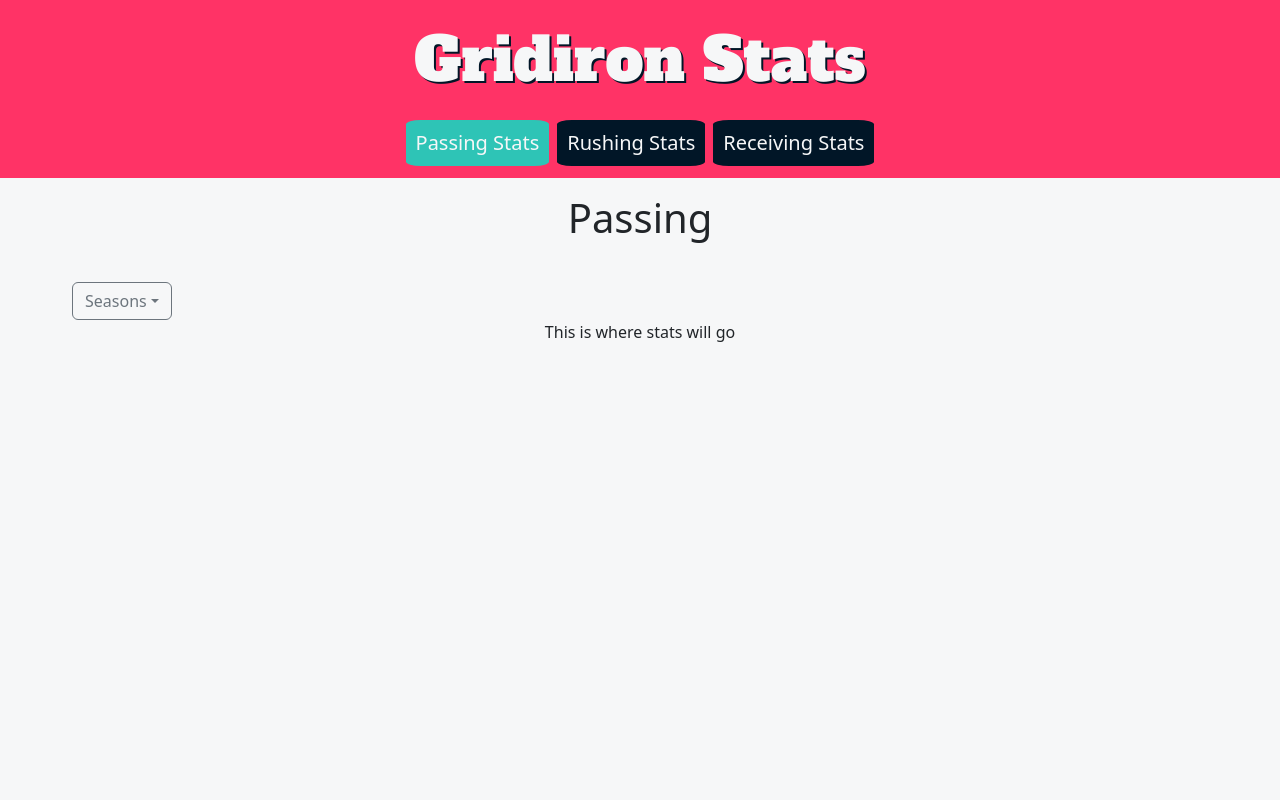
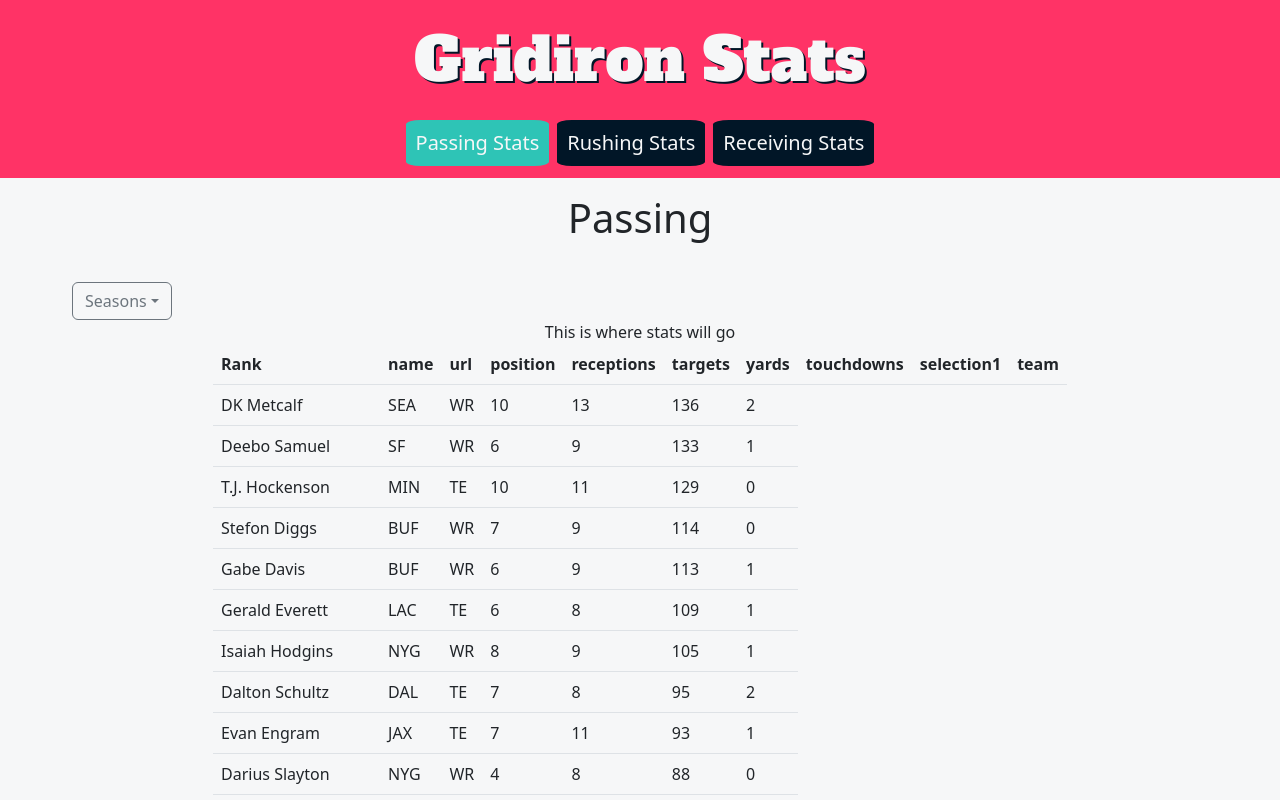
Before and after one commit to keysbhag/Gridiron-Stats, a React (Create React App) app in the folder gridiron-stats/: page / in a window 1280 px wide. Shown: the top 800 px of the page. Built offline with nearby package versions, Linux system fonts and the light colour scheme.

Commit message:
testing data entries

```diff
--- /dev/null
+++ b/gridiron-stats/src/components/StatTable.css
@@ -0,0 +1,2 @@
+.stat-container{
+}
--- /dev/null
+++ b/gridiron-stats/src/components/StatTable.js
@@ -0,0 +1,37 @@
+import React from "react";
+import "./StatTable.css"
+
+function StatTable(props) {
+    // console.log(props.stats.player_name[0].name)
+    let data = [...props.stats.player_name];
+    let keys = Object.keys(data[0]);
+    return (
+      <div>
+        <table className="table ">
+          <thead>
+            <tr>
+                <th>Rank </th>
+              {keys.map((key) => (
+                <th>{key}</th>
+              ))}
+            </tr>
+          </thead>
+          <tbody>
+            {data.map((player) => (
+            <tr>
+              <td>{player.name}</td>
+              <td>{player.team}</td>
+              <td>{player.position}</td>
+              <td>{player.receptions}</td>
+              <td>{player.targets}</td>
+              <td>{player.yards}</td>
+              <td>{player.touchdowns}</td>
+            </tr>
+            ))}
+          </tbody>
+        </table>
+      </div>
+    );
+}
+
+export default StatTable;
--- a/gridiron-stats/src/components/pages/Passing.js
+++ b/gridiron-stats/src/components/pages/Passing.js
@@ -1,4 +1,6 @@
 import React from "react";
+import StatTable from "../StatTable";
+import stats from "../../footballWildCardResultsJson.json";
 
 export default function Passing() {
   return (
@@ -58,8 +60,9 @@ export default function Passing() {
             </li>
           </ul>
         </div>
-        <div className="stat-container d-flex justify-content-center">
+        <div className="stat-container d-flex justify-content-center flex-column align-items-center">
           <div>This is where stats will go</div>
+          <StatTable stats={stats} />
         </div>
       </div>
     </div>
--- a/gridiron-stats/src/footballWildCardResultsJson.json
+++ b/gridiron-stats/src/footballWildCardResultsJson.json
@@ -549,10 +549,6 @@
    "touchdowns": "1",
    "selection1": "MIN",
    "team": "MIN"
-  },
-  {
-   "name": "Show More",
-   "url": "https://www.espn.com/nfl/stats/player/_/view/offense/stat/receiving/table/receiving/sort/receivingYards/dir/desc#"
   }
  ]
 }
```
